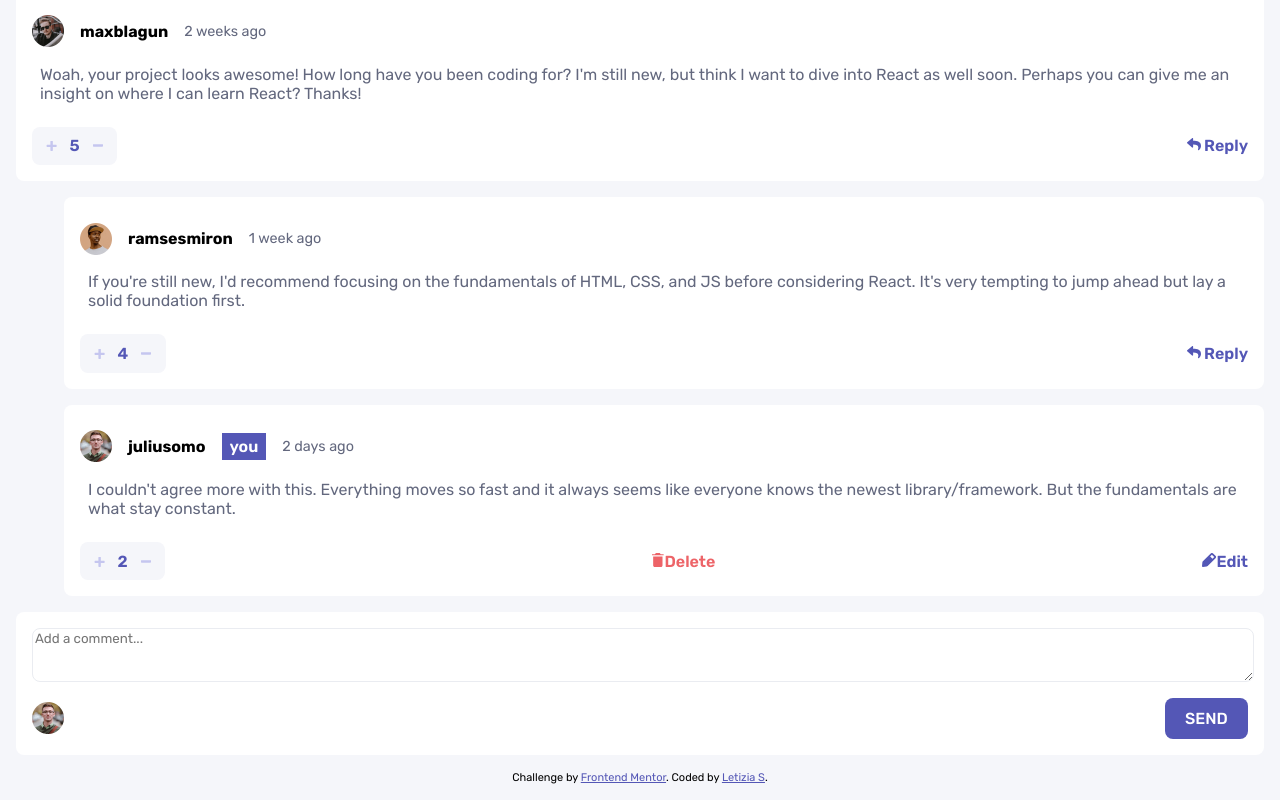
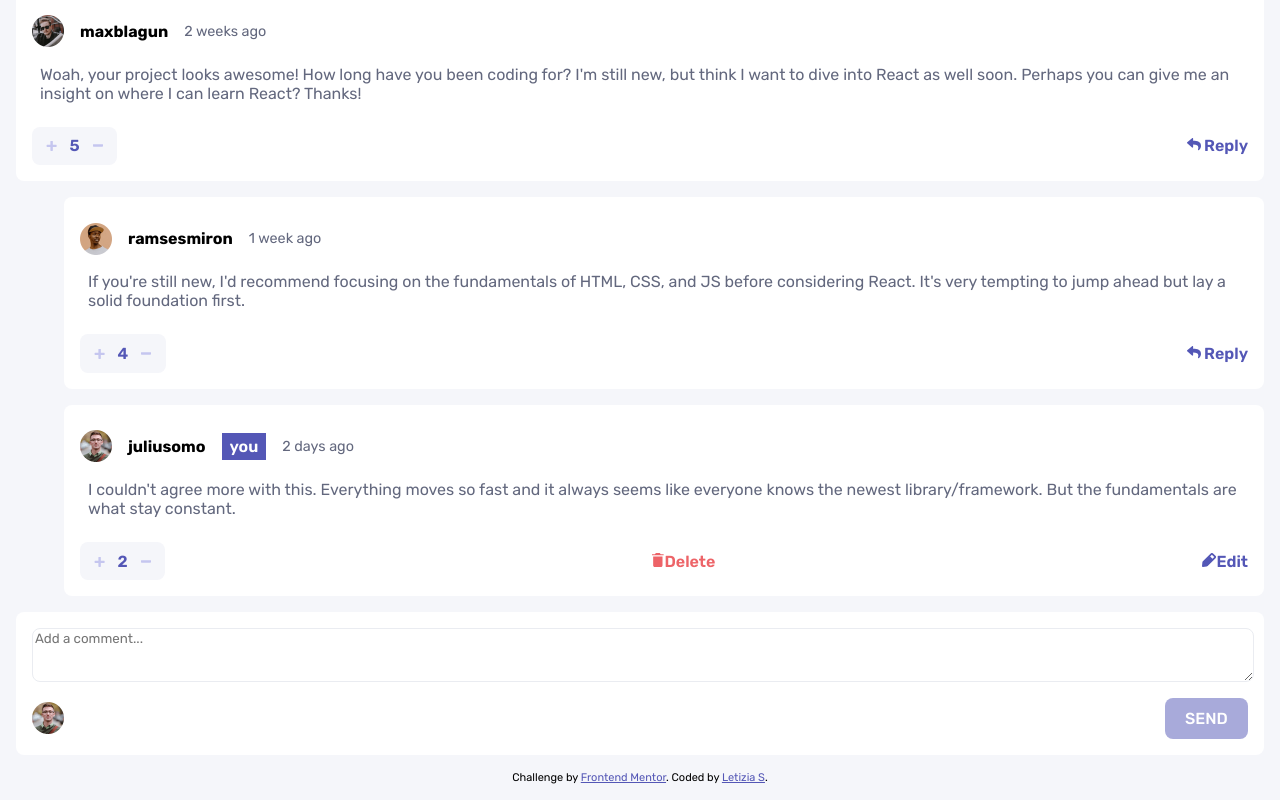
Before and after one commit to letizia-sorrentino/interactive-comments-section, a React (Vite) app: page / in a window 1280 px wide. In both pictures the pointer is over the button "SEND". Shown: the part 250-1050 px from the top of the page. Built offline with nearby package versions, Linux system fonts and the light colour scheme.

Commit message:
updated styles

```diff
--- a/src/components/CommentForm/CommentForm.css
+++ b/src/components/CommentForm/CommentForm.css
@@ -39,3 +39,7 @@
     background-color: hsl(238, 40%, 52%);
     justify-self: flex-end;
 }
+
+.addCommentButton:hover {
+    opacity: 50%;
+}
```
